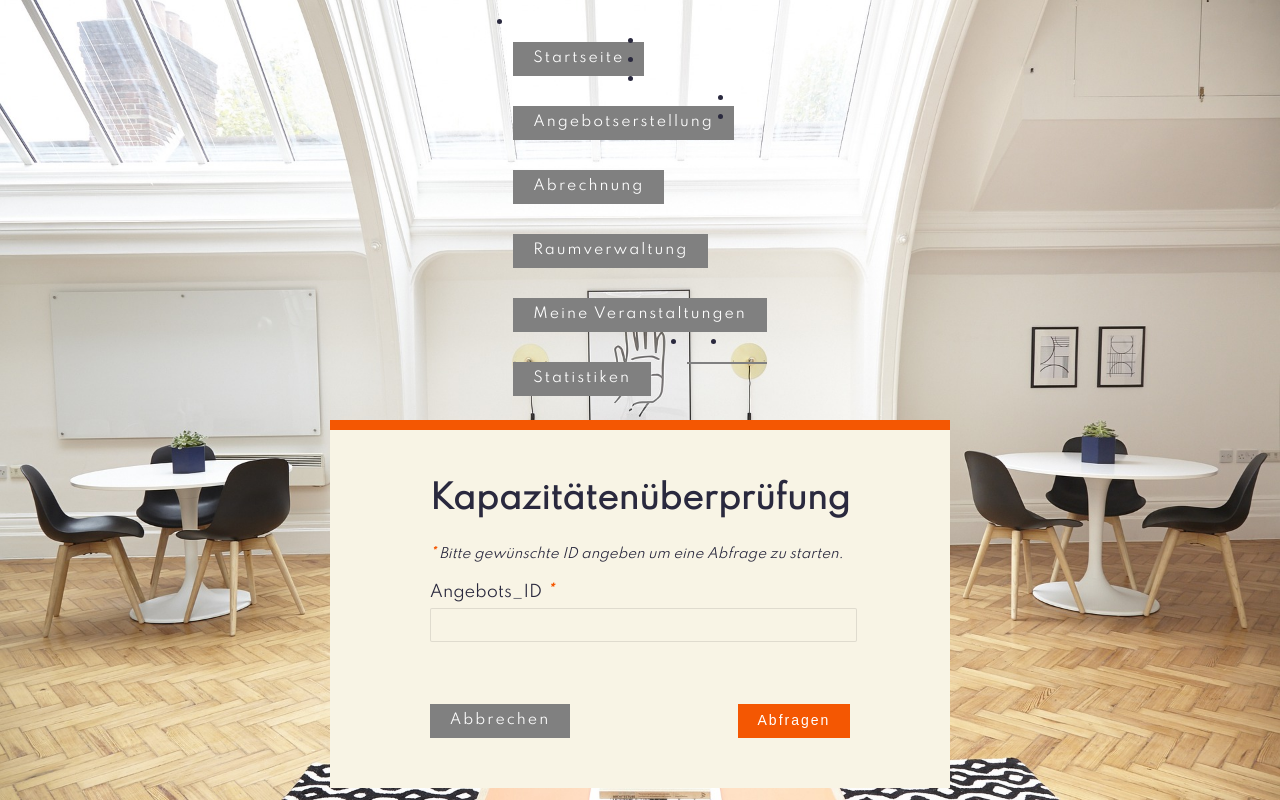
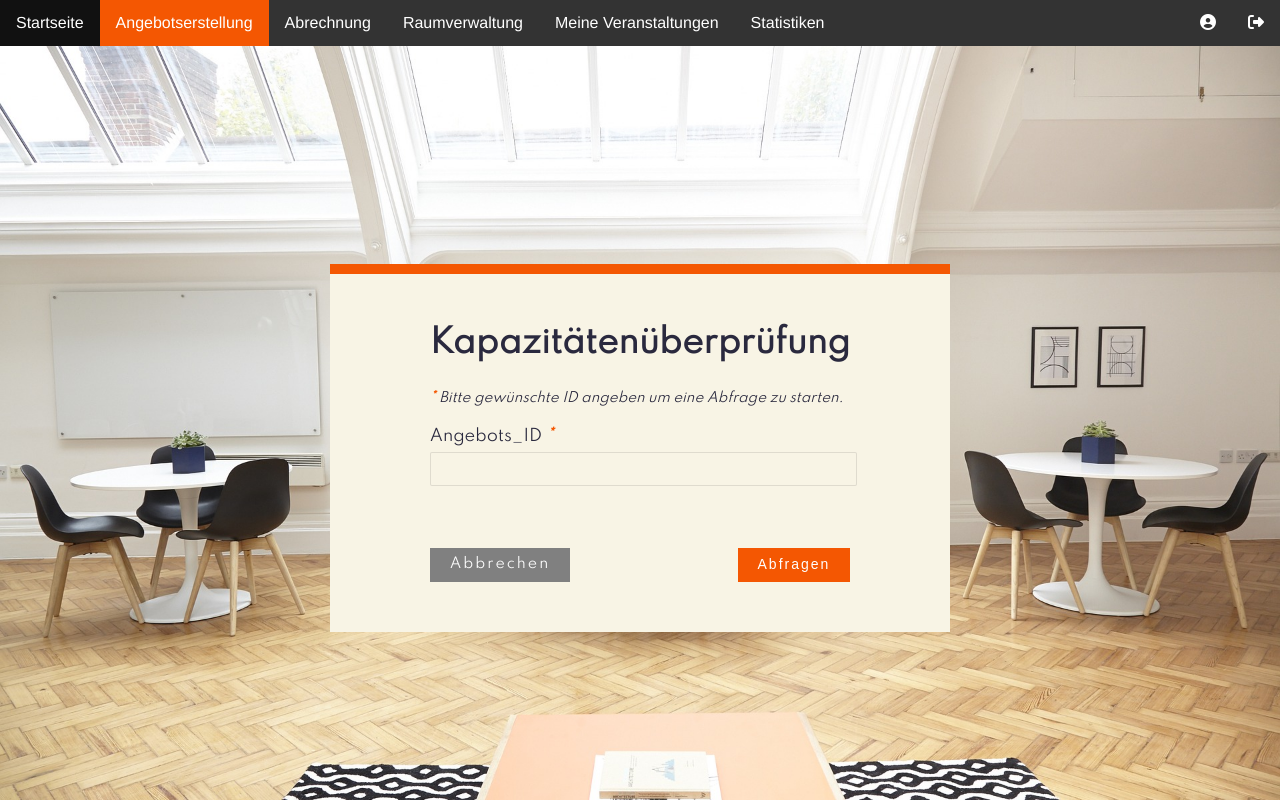
Before and after one commit to TSWE-team9/event_management_system, a PHP site: the page made by UserSeiten/Betreiber_Admin/KapazitätenabfrageV1.php in a window 1280 px wide. Run offline with PHP 8.4, Linux system fonts and the light colour scheme; some libraries are stand-ins or nearby versions.

Commit message:
Einfügen der Header

```diff
--- a/UserSeiten/Betreiber_Admin/KapazitätenabfrageV1.php
+++ b/UserSeiten/Betreiber_Admin/KapazitätenabfrageV1.php
@@ -6,14 +6,16 @@
     <title>Kapazitätenabfrage für Anfrage</title>
     <link rel="stylesheet" type="text/css" href="Kapazitätenstylesheet.css" media="screen" />
     <link rel="stylesheet" type="text/css" href="header.css" media="screen" />
+    <script src="https://kit.fontawesome.com/23ad5628f9.js" crossorigin="anonymous"></script>
 </head>
 <body>
+
 <nav>
     <ul class="header">
         <li class="headerel"><a  href="StartseiteBetreiber.html" class ="headerel">Startseite</a></li>
-        <li class="headerel"><a href="#">Angebotserstellung</a></li>
+        <li class="headerel"><a class= "active" href="#">Angebotserstellung</a></li>
         <li class="headerel"><a href="#">Abrechnung</a></li>
-        <li class="headerel"><a class= "active" href="Raumverwaltung.php">Raumverwaltung</a></li>
+        <li class="headerel"><a  href="Raumverwaltung.php">Raumverwaltung</a></li>
         <li class="headerel"><a href="#">Meine Veranstaltungen</a></li>
         <li class="headerel"><a href="#">Statistiken</a></li>
         <li class="headerel" style="float: right;"> <a href="#"> <i class="fas fa-sign-out-alt"></i> </a></li>
@@ -21,6 +23,7 @@
 
     </ul>
 </nav>
+
 <div class="contact-us">
     <h1> Kapazitätenüberprüfung</h1>
     <!-- Fomular  mit Abfrage der gewünschten ID um freie Kapazitäten zu überprüfen-->
--- a/UserSeiten/Betreiber_Admin/KapazitätenabfrageV2.php
+++ b/UserSeiten/Betreiber_Admin/KapazitätenabfrageV2.php
@@ -5,13 +5,14 @@
     <title>Kapazitätenabfrage Änderung</title>
     <link rel="stylesheet" type="text/css" href="Kapazitätenstylesheet.css" media="screen" />
     <link rel="stylesheet" type="text/css" href="header.css" media="screen" />
+    <script src="https://kit.fontawesome.com/23ad5628f9.js" crossorigin="anonymous"></script>
 </head>
 <nav>
     <ul class="header">
         <li class="headerel"><a  href="StartseiteBetreiber.html" class ="headerel">Startseite</a></li>
-        <li class="headerel"><a href="#">Angebotserstellung</a></li>
+        <li class="headerel"><a  class= "active" href="#">Angebotserstellung</a></li>
         <li class="headerel"><a href="#">Abrechnung</a></li>
-        <li class="headerel"><a class= "active" href="Raumverwaltung.php">Raumverwaltung</a></li>
+        <li class="headerel"><a href="Raumverwaltung.php">Raumverwaltung</a></li>
         <li class="headerel"><a href="#">Meine Veranstaltungen</a></li>
         <li class="headerel"><a href="#">Statistiken</a></li>
         <li class="headerel" style="float: right;"> <a href="#"> <i class="fas fa-sign-out-alt"></i> </a></li>
--- a/UserSeiten/Betreiber_Admin/KapazitätenabfrageV3.php
+++ b/UserSeiten/Betreiber_Admin/KapazitätenabfrageV3.php
@@ -5,14 +5,15 @@
     <title>Kapazitätenabfrage intern</title>
     <link rel="stylesheet" type="text/css" href="Kapazitätenstylesheet.css" media="screen" />
     <link rel="stylesheet" type="text/css" href="header.css" media="screen" />
+    <script src="https://kit.fontawesome.com/23ad5628f9.js" crossorigin="anonymous"></script>
 </head>
 <body>
 <nav>
     <ul class="header">
         <li class="headerel"><a  href="StartseiteBetreiber.html" class ="headerel">Startseite</a></li>
-        <li class="headerel"><a href="#">Angebotserstellung</a></li>
+        <li class="headerel"><a  class= "active" href="#">Angebotserstellung</a></li>
         <li class="headerel"><a href="#">Abrechnung</a></li>
-        <li class="headerel"><a class= "active" href="Raumverwaltung.php">Raumverwaltung</a></li>
+        <li class="headerel"><a href="Raumverwaltung.php">Raumverwaltung</a></li>
         <li class="headerel"><a href="#">Meine Veranstaltungen</a></li>
         <li class="headerel"><a href="#">Statistiken</a></li>
         <li class="headerel" style="float: right;"> <a href="#"> <i class="fas fa-sign-out-alt"></i> </a></li>
--- a/UserSeiten/Betreiber_Admin/Kapazitätenstylesheet.css
+++ b/UserSeiten/Betreiber_Admin/Kapazitätenstylesheet.css
@@ -24,6 +24,7 @@ body {
     background: #f8f4e5;
     padding: 50px 100px;
     border-top: 10px solid #f45702;
+   margin-bottom: 5em;
 }
 
 label, input, textarea {
@@ -119,7 +120,7 @@ input[type='radio']:checked  + label::before {
     box-shadow: inset 0 0 0 2px white;
 }
 /*Styling der Buttons*/
-#Hinzufügen, .Auslösen, .Abbrechen, a  {
+#Hinzufügen, .Auslösen, .Abbrechen  {
     display: block;
     float: right;
     line-height: 24pt;
@@ -147,7 +148,7 @@ input[type='radio']:checked  + label::before {
 ::selection {
     background: #ffc7b8;
 }
-    .Abbrechen, a {
+    .Abbrechen {
     float: left;
     line-height: 24pt;
     background: gray;
--- a/UserSeiten/Betreiber_Admin/StartseiteBetreiber.html
+++ b/UserSeiten/Betreiber_Admin/StartseiteBetreiber.html
@@ -16,8 +16,8 @@
         <li><a href="#">Raumverwaltung</a></li>
         <li><a href="#">Meine Veranstaltungen</a></li>
         <li><a href="#">Statistiken</a></li>
-        <li style="text-align: right;"> <a href="../logout.php"> <i class="fas fa-sign-out-alt"></i> </a></li>
-        <li > <a href="#"> <i class="fas fa-user-circle"></i> </a></li>
+        <li style="float: right;"> <a  href="../logout.php"> <i class="fas fa-sign-out-alt"></i> </a></li>
+        <li  style="float: right;"> <a href="#"> <i class="fas fa-user-circle"></i> </a></li>
 
     </ul>
 </nav>
--- /dev/null
+++ b/UserSeiten/Betreiber_Admin/header.css
@@ -0,0 +1,42 @@
+
+
+
+
+.header{
+    list-style-type: none;
+    /*margin-right: 60em ;*/
+    overflow: hidden;
+    background-color: #333 ;
+    position: fixed;
+    top: 0;
+    left: 0;
+    /*position:relative;*/
+    width: 100%;
+    font-family:Helvetica, sans-serif ;
+    display: block  ;
+    margin: 0 ;
+
+}
+/*styling der Elemente*/
+.headerel {
+    float:left;
+
+}
+
+.headerel a {
+    display: grid ;
+    color: white;
+    text-align: center;
+    padding: 14px 16px;
+    text-decoration: none;
+    /*    background-color: #333;*/
+}
+
+/* Änderung der Farbe des akteuellen Elements bei Hoovering/*/
+.headerel a:hover {
+    background-color: #111;
+}
+/*Aktuelle Position */
+.active {
+    background-color: #f45702 ;
+}
```
Also changed, not shown: UserSeiten/Betreiber_Admin/Raumreservierung.php (+13 -0 lines).
